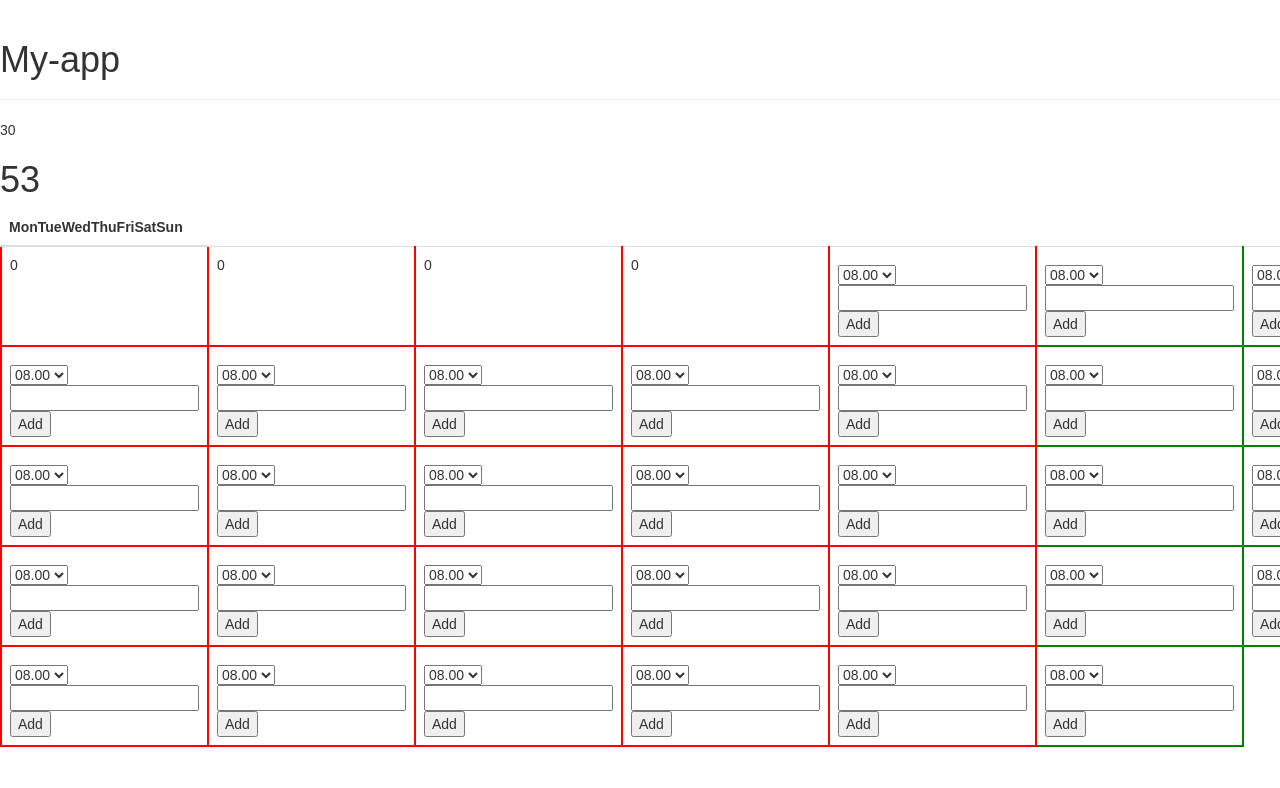
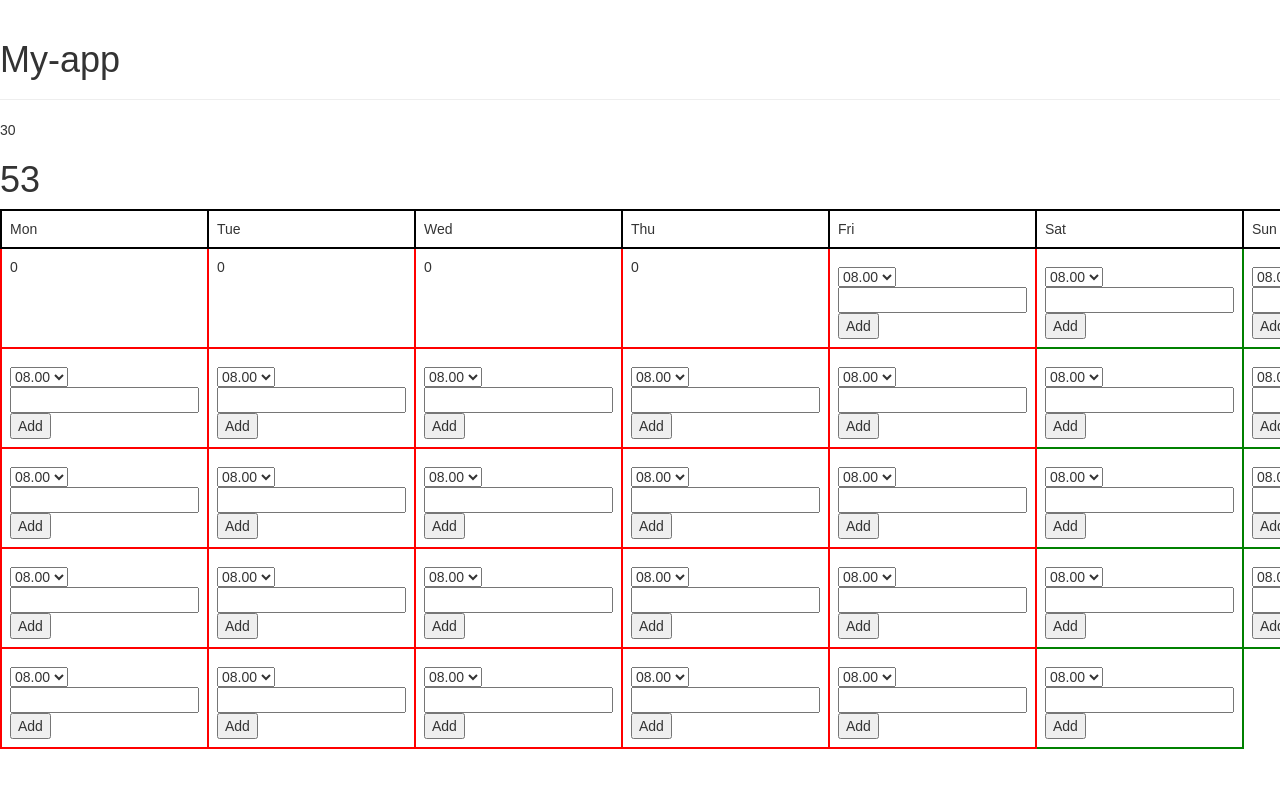
Before and after one commit to j-and/my-app, a React (Create React App) app: page / in a window 1280 px wide. Shown: the top 788 px of the page. Built offline with nearby package versions, Linux system fonts and the light colour scheme.

Commit message:
Borders are added to table

```diff
--- a/src/App.css
+++ b/src/App.css
@@ -47,6 +47,9 @@
   /*  display: none;*/
     border: 2px solid green;
 }
+.month-header{
+    border: 2px solid black;
+}
 
 .dropdown-menu {
     min-width: 57px;
--- a/src/MonthTable.js
+++ b/src/MonthTable.js
@@ -22,8 +22,17 @@ class MonthTable extends Component {
             // wholeWeekCount: 5//Math.floor(this.props.daysInmonth / 7)
         };
         //this.handleChange = this.handleChange.bind(this);
+        this.fillHeadArray = this.fillHeadArray.bind(this);
         this.fillWeekArray = this.fillWeekArray.bind(this);
 
+    }
+
+    fillHeadArray(){
+        var array=["Mon", "Tue", "Wed", "Thu", "Fri", "Sat", "Sun"];
+        for(var i=0;i<array.length;i++){
+            this.state.trHead.push(<td className="ordinaryDay">array[i]</td>);
+        }
+        return this.state.trHead;
     }
 
     fillWeekArray(arrayName) {
@@ -87,10 +96,12 @@ class MonthTable extends Component {
             <div>
                 {this.props.daysInMonth}
                 <h1>{(new Date().getMonth())}{(new Date().getDay())}</h1>
-                <Table responsive>
-                    <thead>
+                <Table responsive  >
+                    <thead class="month-header">
                     <tr>
-                        <th>{this.state.trHead}</th>
+                        {this.state.trHead.map(function (day) {
+                            return <td class="month-header">{day}</td>;
+                        })}
                     </tr>
                     </thead>
                     <tbody>
```
